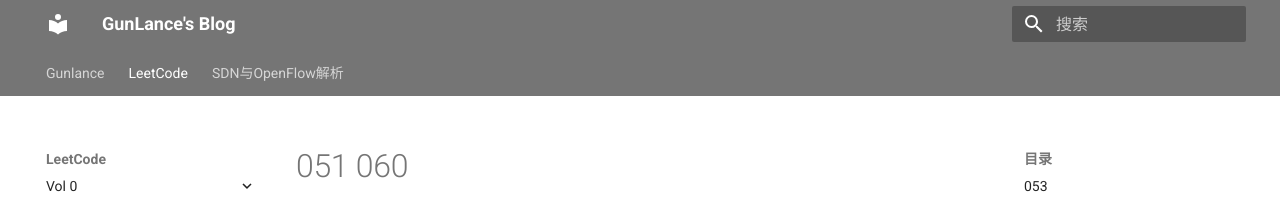
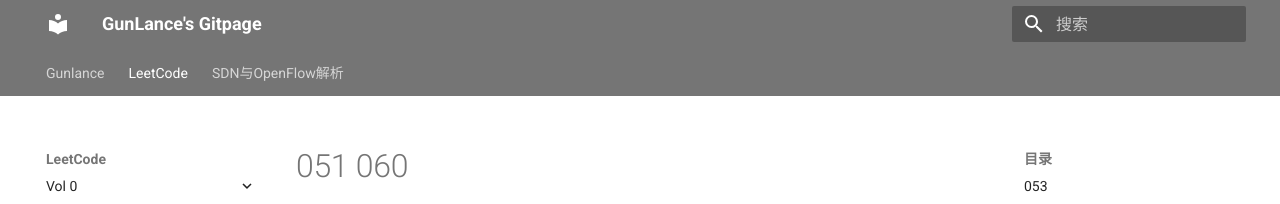
Before and after one commit to Gunlance/GunLance, an MkDocs documentation site: the page built from docs/LeetCode/vol 0/051-060.md, in a window 1280 px wide. Shown: the top 204 px of the page. Built offline with MkDocs 1.6.1 and Material for MkDocs 9.7.7, drawn with Linux system fonts in a browser that asks for light colours; formulas are drawn with MathJax 3.

Commit message:
优化代码

```diff
--- a/mkdocs.yml
+++ b/mkdocs.yml
@@ -1,4 +1,4 @@
-site_name: GunLance's Blog
+site_name: GunLance's Gitpage
 site_author: GunLance
 theme:
   name: material
@@ -44,10 +44,10 @@
 extra:
   search:
     language: 'jp'
-  # social:
-  #   - type: 'github'
-  #     link: 'https://github.com/squidfunk'
+  social:
+    - type: 'github'
+      link: 'https://github.com/Gunlance'
   #   - type: 'twitter'
-  #     link: 'https://twitter.com/squidfunk'
+  #     link: 'https://twitter.com/'
   #   - type: 'linkedin'
-  #     link: 'https://linkedin.com/in/squidfunk'
+  #     link: 'https://linkedin.com/in/'
```
Also changed, not shown: docs/LeetCode/vol 0/051-060.md (line endings or trailing spaces).
